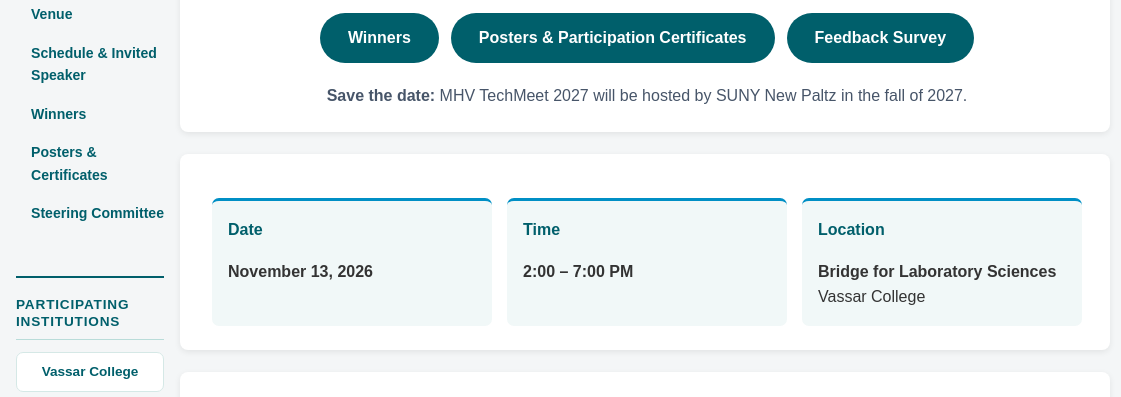
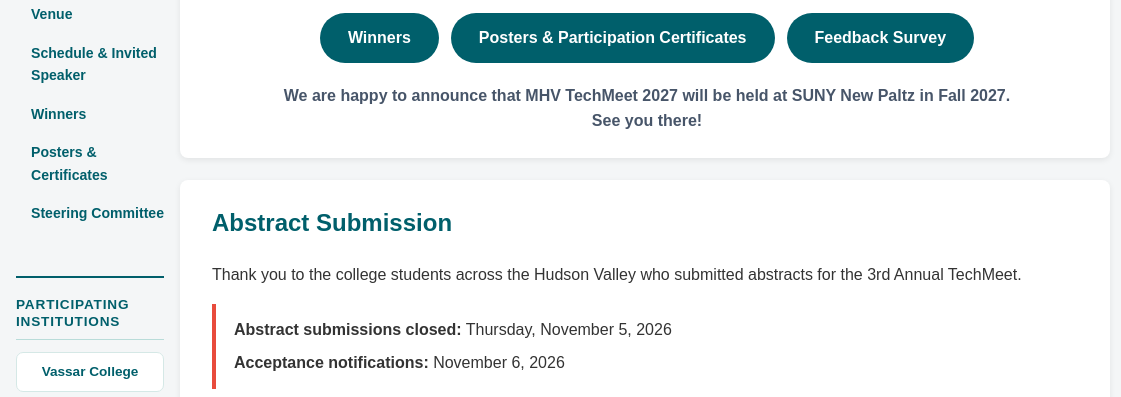
Before and after one commit to mhvtechmeet/mhvtm-website, a plain HTML site: page index.html in a window 1280 px wide. Shown: the part 548-945 px from the top of the page, 0-1121 px from the left. Drawn offline with Linux system fonts and the light colour scheme.

Commit message:
Home page: remove date/time/location cards; announce TechMeet 2027 at SUNY New Paltz

```diff
--- a/index.html
+++ b/index.html
@@ -103,41 +103,9 @@
   </div>
 
   <p class="next-year">
-    <b>Save the date:</b> MHV TechMeet 2027 will be hosted by SUNY New Paltz in the fall of 2027.
+    <b>We are happy to announce that MHV TechMeet 2027 will be held at SUNY New Paltz in Fall 2027.<br>
+    See you there!</b>
   </p>
-
-</section>
-
-
-<!-- EVENT INFORMATION -->
-
-<section>
-
-  <div class="event-info">
-
-    <div class="info-card">
-      <h3>Date</h3>
-      <p>
-        <b>November 13, 2026</b>
-      </p>
-    </div>
-
-    <div class="info-card">
-      <h3>Time</h3>
-      <p>
-        <b>2:00 – 7:00 PM</b>
-      </p>
-    </div>
-
-    <div class="info-card">
-      <h3>Location</h3>
-      <p>
-        <b>Bridge for Laboratory Sciences</b><br>
-        Vassar College
-      </p>
-    </div>
-
-  </div>
 
 </section>
 
```
